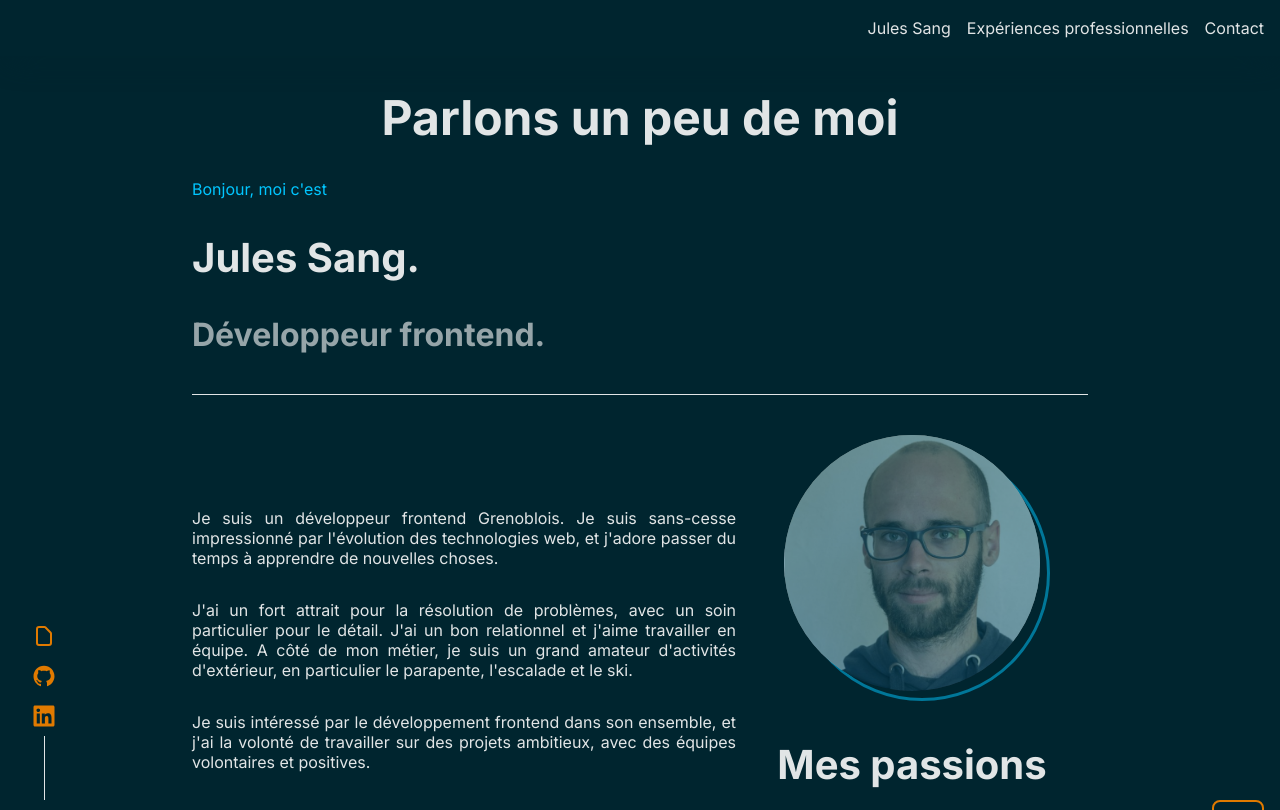
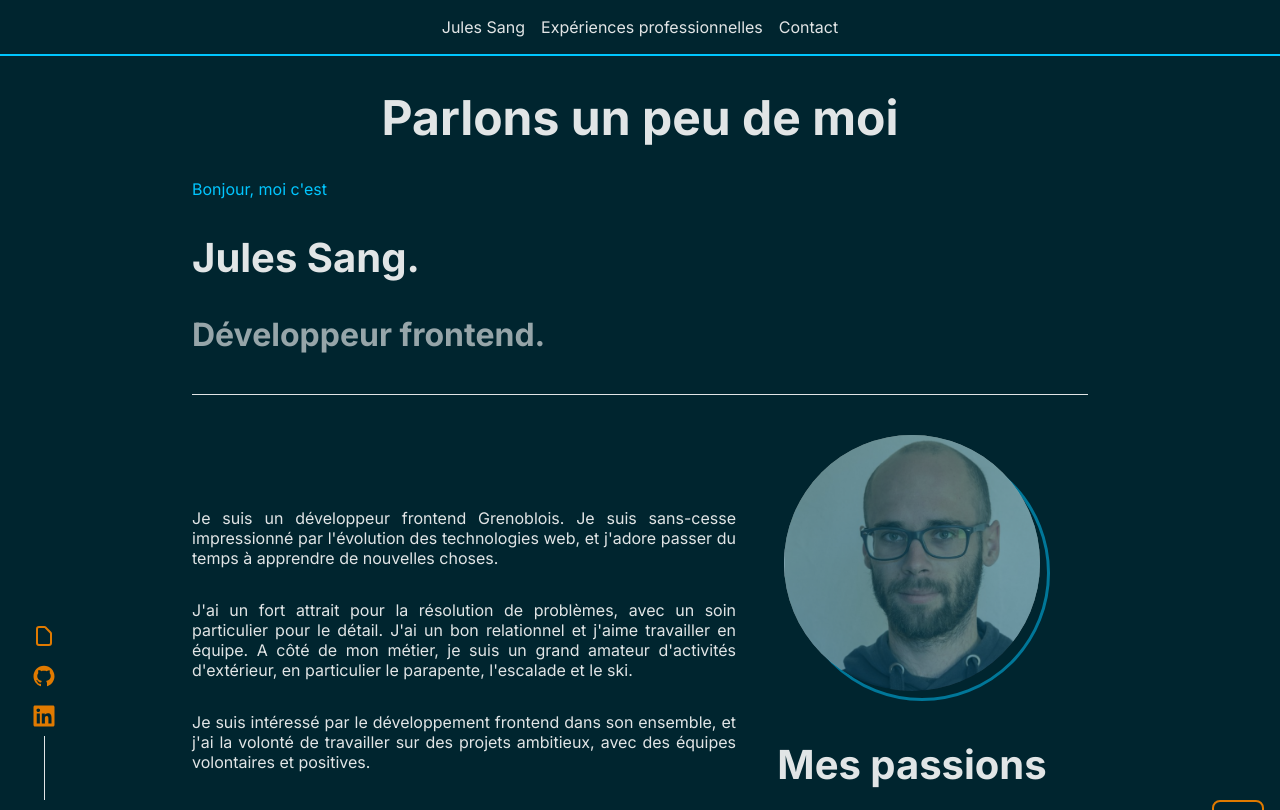
Before and after one commit to jul-o/Portfolio, a Next.js app: page / in a window 1280 px wide. Shown: the top 810 px of the page. Built offline with nearby package versions, Linux system fonts and the light colour scheme.

Commit message:
border bottom and centered navbar

```diff
--- a/src/components/Navbar/Navbar.module.scss
+++ b/src/components/Navbar/Navbar.module.scss
@@ -5,7 +5,8 @@ $height: 3.5rem;
 
 .navbar {
 	background-color: rgba($primary, 0.7);
-	box-shadow: 0 10px 30px -10px $primary;
+	// box-shadow: 0 10px 30px -10px $primary;
+	border-bottom: solid 2px $primary-lightererer;
 
 	position: fixed;
 	width: 100%;
@@ -13,7 +14,7 @@ $height: 3.5rem;
 	z-index: 1;
 
 	display: flex;
-	justify-content: flex-end;
+	justify-content: center;
 	align-items: center;
 
 	transition: all 0.5s cubic-bezier(0.165, 0.84, 0.44, 1);
@@ -33,7 +34,9 @@ $height: 3.5rem;
 		display: flex;
 		align-items: center;
 
-		margin-right: 1rem;
+		&:not(:last-child) {
+			margin-right: 1rem;
+		}
 
 		&:hover {
 			background-color: $primary;
```
